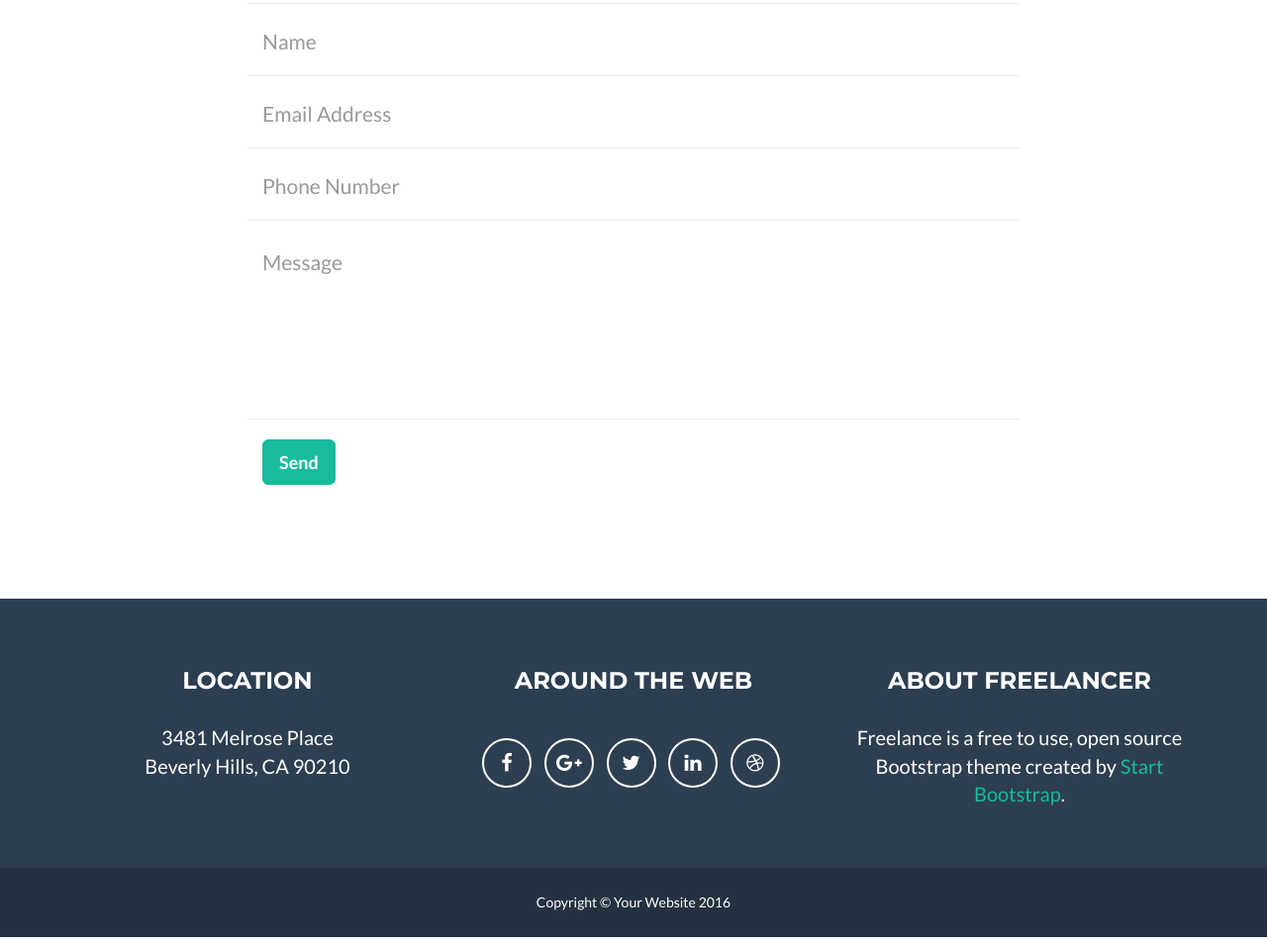
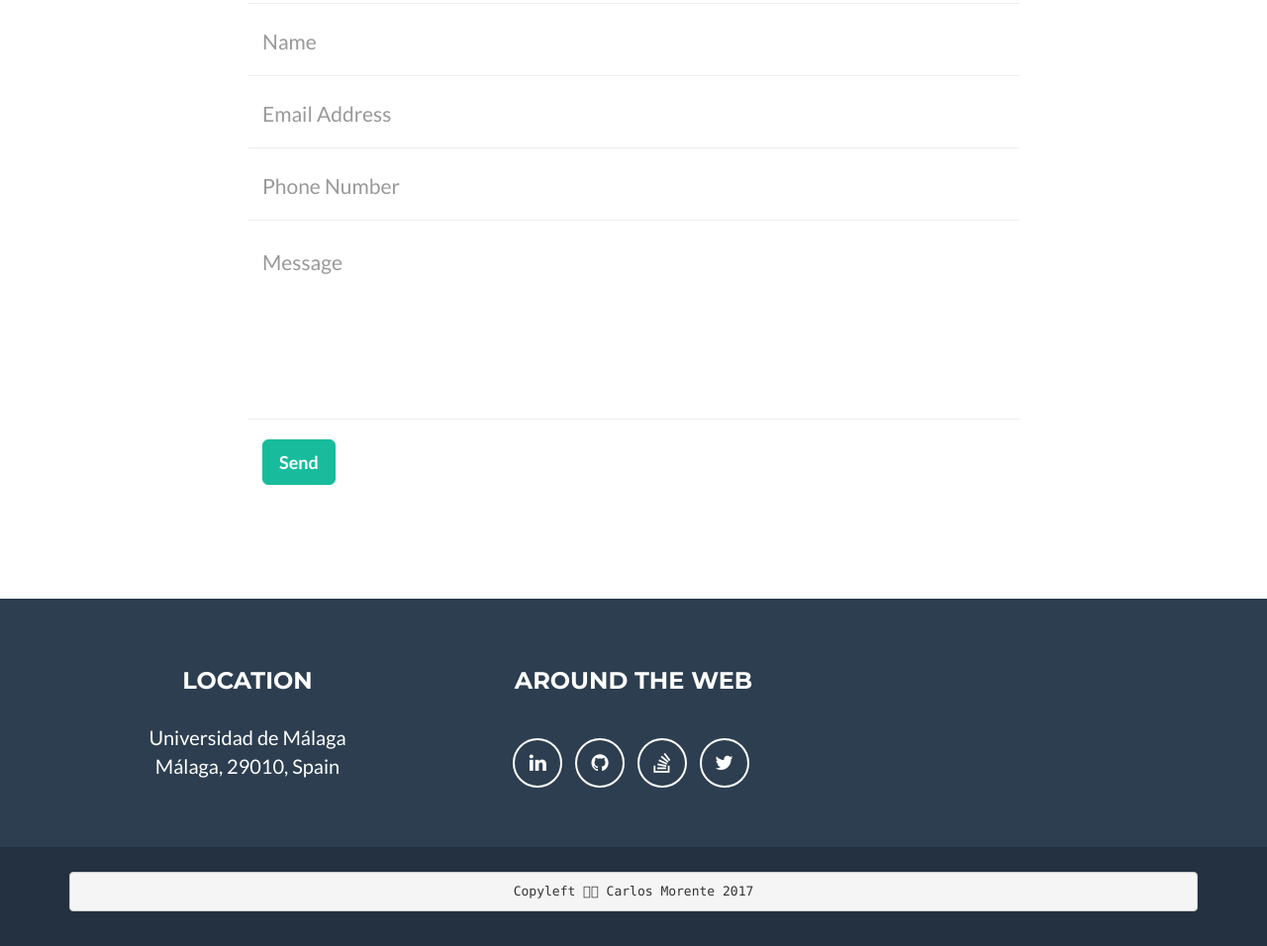
Before and after one commit to CarlosML27/CarlosML27.github.io, a website: page index.html in a window 1280 px wide. Shown: the part 2329-3285 px from the top of the page at 99% size. Drawn offline with nearby package versions, Linux system fonts and the light colour scheme.

Commit message:
Added footer information.

```diff
--- a/css/freelancer.css
+++ b/css/freelancer.css
@@ -515,7 +515,3 @@ fieldset[disabled] .btn-success.active {
 div#maincontent {
   outline: none;
 }
-
-section .container .row .col-lg-4 p {
-  text-align: right;
-}
--- a/index.html
+++ b/index.html
@@ -251,32 +251,25 @@
                 <div class="row">
                     <div class="footer-col col-md-4">
                         <h3>Location</h3>
-                        <p>3481 Melrose Place
-                            <br>Beverly Hills, CA 90210</p>
+                        <p>Universidad de Málaga<br>
+                        Málaga, 29010, Spain</p>
                     </div>
                     <div class="footer-col col-md-4">
                         <h3>Around the Web</h3>
                         <ul class="list-inline">
                             <li>
-                                <a href="#" class="btn-social btn-outline"><span class="sr-only">Facebook</span><i class="fa fa-fw fa-facebook"></i></a>
+                                <a href="https://www.linkedin.com/in/CarlosML27" class="btn-social btn-outline"><span class="sr-only">Linked In</span><i class="fa fa-fw fa-linkedin"></i></a>
                             </li>
                             <li>
-                                <a href="#" class="btn-social btn-outline"><span class="sr-only">Google Plus</span><i class="fa fa-fw fa-google-plus"></i></a>
+                                <a href="https://www.github.com/CarlosML27" class="btn-social btn-outline"><span class="sr-only">Google Plus</span><i class="fa fa-fw fa-github"></i></a>
                             </li>
                             <li>
-                                <a href="#" class="btn-social btn-outline"><span class="sr-only">Twitter</span><i class="fa fa-fw fa-twitter"></i></a>
+                                <a href="https://stackoverflow.com/users/4126269/carlos-morente-lozano" class="btn-social btn-outline"><span class="sr-only">Dribble</span><i class="fa fa-fw fa-stack-overflow"></i></a>
                             </li>
                             <li>
-                                <a href="#" class="btn-social btn-outline"><span class="sr-only">Linked In</span><i class="fa fa-fw fa-linkedin"></i></a>
-                            </li>
-                            <li>
-                                <a href="#" class="btn-social btn-outline"><span class="sr-only">Dribble</span><i class="fa fa-fw fa-dribbble"></i></a>
+                                <a href="https://twitter.com/CarlosML27" class="btn-social btn-outline"><span class="sr-only">Twitter</span><i class="fa fa-fw fa-twitter"></i></a>
                             </li>
                         </ul>
-                    </div>
-                    <div class="footer-col col-md-4">
-                        <h3>About Freelancer</h3>
-                        <p>Freelance is a free to use, open source Bootstrap theme created by <a href="http://startbootstrap.com">Start Bootstrap</a>.</p>
                     </div>
                 </div>
             </div>
@@ -285,7 +278,7 @@
             <div class="container">
                 <div class="row">
                     <div class="col-lg-12">
-                        Copyright &copy; Your Website 2016
+                        <pre>Copyleft ↄ⃝ Carlos Morente 2017</pre>
                     </div>
                 </div>
             </div>
```
